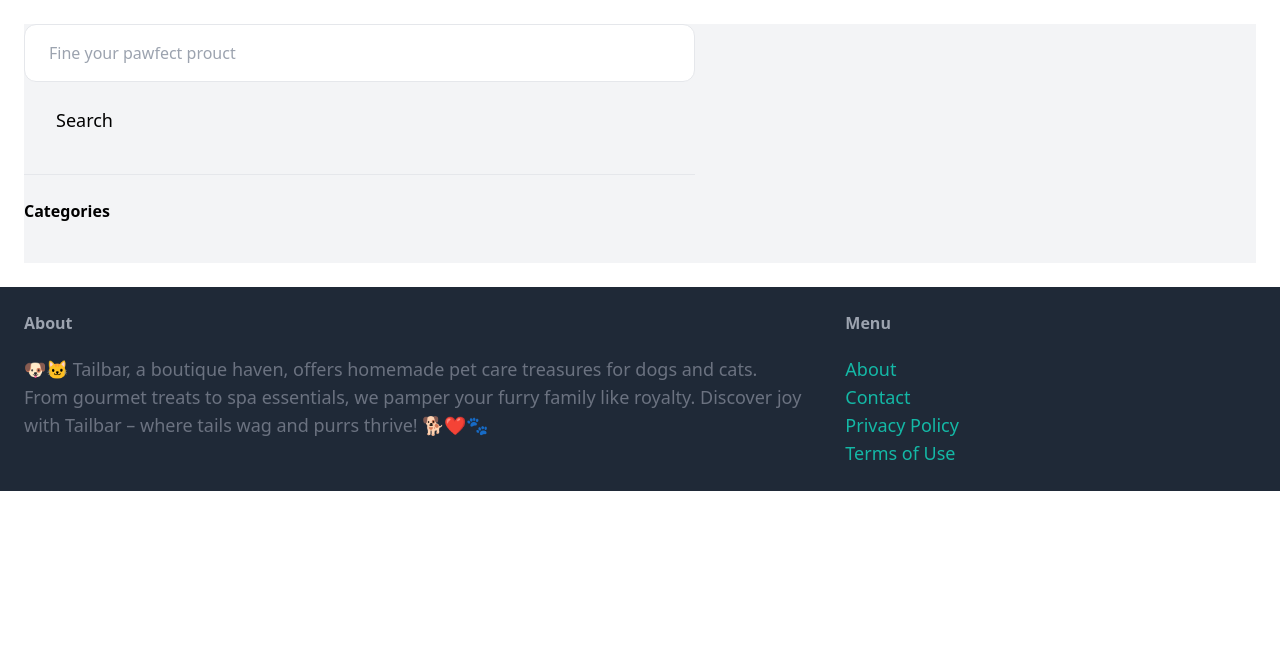
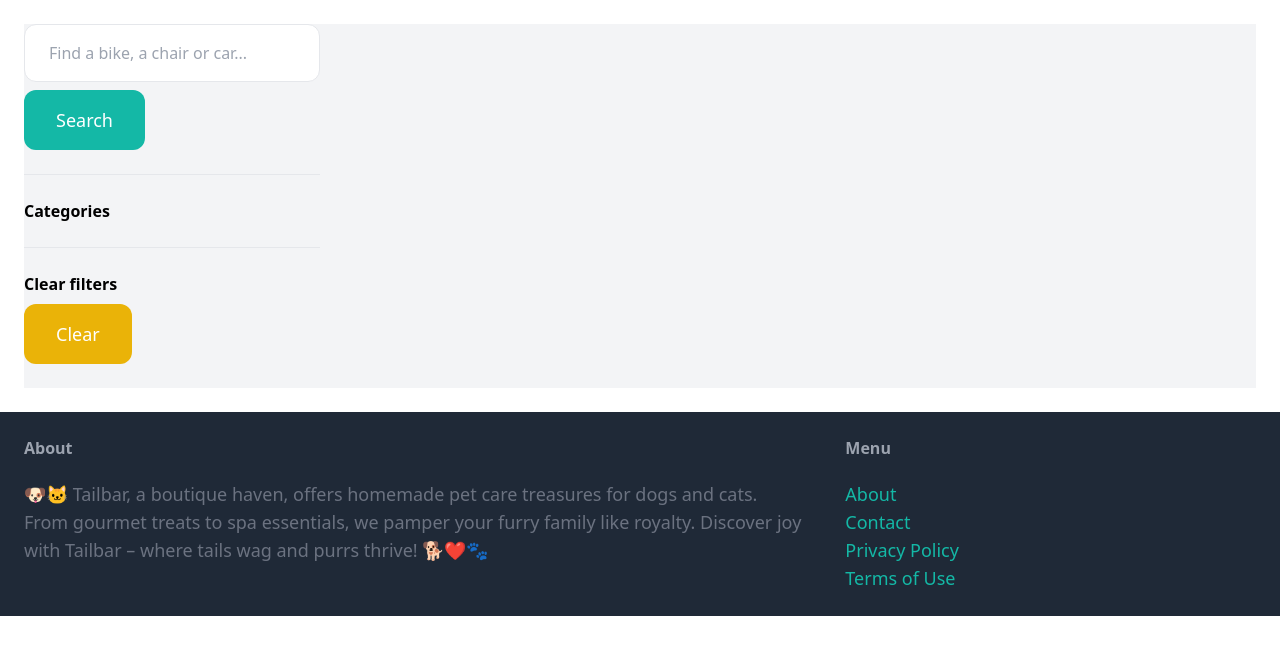
Before and after one commit to iamlydial/tailbar, a Django app: page /items/ in a window 1280 px wide. Shown: the part 77-732 px from the top of the page. Run offline with Django 4.2, Linux system fonts and the light colour scheme; data that the repository does not hold is empty; some libraries are stand-ins or nearby versions.

Commit message:
clear filter button added and stilying fixes on the index item page resolved

```diff
--- a/tailbar/item/templates/item/items.html
+++ b/tailbar/item/templates/item/items.html
@@ -1,47 +1,45 @@
-{% extends "core/base.html" %} {% block title %} Items {% endblock %} {% block content %}
+{% extends 'core/base.html' %}
 
-<div class="pb-6 grid grid-col-4 gap-4 bg-gray-100">
+{% block title %}Items{% endblock %}
+
+{% block content %}
+    <div class="pb-6 grid grid-cols-4 gap-4 bg-gray-100">
         <div class="col-span-1">
             <form method="get" action="{% url 'item:items' %}">
-      <input
-        name="query"
-        class="w-full py-4 px-6 border rounded-xl"
-        type="text
-      value="
-        {{
-        query
-        }}
-        placeholder="Fine your pawfect prouct"
-      />
-      <button class="mt-2 py-4 px-8 text-lg bg-teal500 text-whte rounded-xl">
-        Search
-      </button>
+                <input name="query" class="w-full py-4 px-6 border rounded-xl" type="text" value="{{ query }}" placeholder="Find a bike, a chair or car...">
+
+                <button class="mt-2 py-4 px-8 text-lg bg-teal-500 text-white rounded-xl">Search</button>
             </form>
-    <hr class="my-6" />
+
+            <hr class="my-6">
 
             <p class="font-semibold">Categories</p>
 
             <ul>
                 {% for category in categories %}
-      <li
-        class="py-2 px-2 rounded-xl{% if category.id == category_id %} bg-gray-200{% endif %}"
-      >
-        <a
-          href="{% url 'item:items' %}?query={{ query }}&category={{ category.id }}"
-          >{{ category.name }}</a
-        >
+                    <li class="py-2 px-2 rounded-xl{% if category.id == category_id %} bg-gray-200{% endif %}">
+                        <a href="{% url 'item:items' %}?query={{ query }}&category={{ category.id }}">{{ category.name }}</a>
                     </li>
                 {% endfor %}
             </ul>
+
+            <hr class="my-6">
+
+            <p class="font-semibold">Clear filters</p>
+
+            <ul>
+                <li><a href="{% url 'item:items' %}" class="mt-2 py-4 px-8 inline-block bg-yellow-500 text-lg rounded-xl text-white">Clear</a>
         </div>
+
         <div class="col-span-3">
             <div class="grid grid-cols-3 gap-3">
                 {% for item in items %}
                     <div>
                         <a href="{% url 'item:detail' item.id %}">
                             <div>
-            <img src="{{ item.image.url }}" class="rounded-t-xl" />
+                                <img src="{{ item.image.url }}" class="rounded-t-xl">
                             </div>
+
                             <div class="p-6 bg-white rounded-b-xl">
                                 <h2 class="text-2xl">{{ item.name }}</h2>
                                 <p class="text-gray-500">Price: {{ item.price }}</p>
--- a/tailbar/item/views.py
+++ b/tailbar/item/views.py
@@ -9,22 +9,32 @@ from .forms import NewItemForm, EditItemForm
 
 
 def items(request):
+    # Get the 'query' parameter from the request's GET data, default to an empty string if not present
     query = request.GET.get('query', '')
+
+    # Get the 'category' parameter from the request's GET data, default to 0 if not present
     category_id = request.GET.get('category', 0)
+
+    # Retrieve all categories from the database
     categories = Category.objects.all()
+
+    # Retrieve all items from the database that are not marked as sold
     items = Item.objects.filter(is_sold=False)
 
+    # If a 'category' parameter is specified in the request, filter the items by that category
     if category_id:
         items = items.filter(category_id=category_id)
 
+    # If a 'query' parameter is specified in the request, filter the items by name or description
     if query:
         items = items.filter(Q(name__icontains=query) | Q(description__icontains=query))
 
+    # Render the 'items/items.html' template with the filtered items, query, categories, and category_id
     return render(request, 'item/items.html', {
-        'items': items,
-        'query': query,
-        'categories': categories,
-        'category_id': int(category_id)
+        'items': items,             # Pass the filtered items to the template
+        'query': query,             # Pass the query parameter to the template
+        'categories': categories,   # Pass all categories to the template
+        'category_id': int(category_id)  # Pass the category_id after converting it to an integer
     })
 
 def detail(request, pk):
```
Lines whose indentation alone changed are shown as unchanged.
